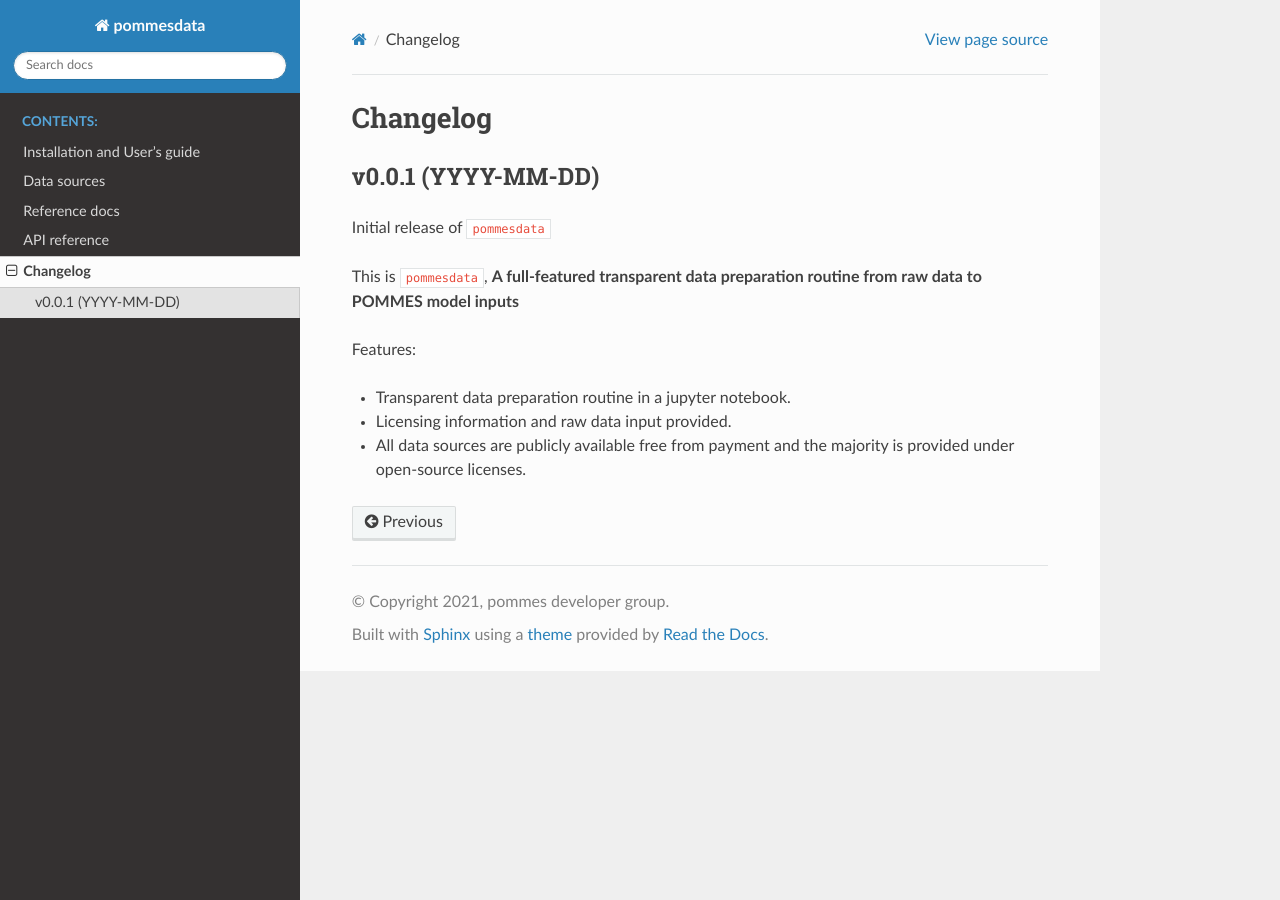
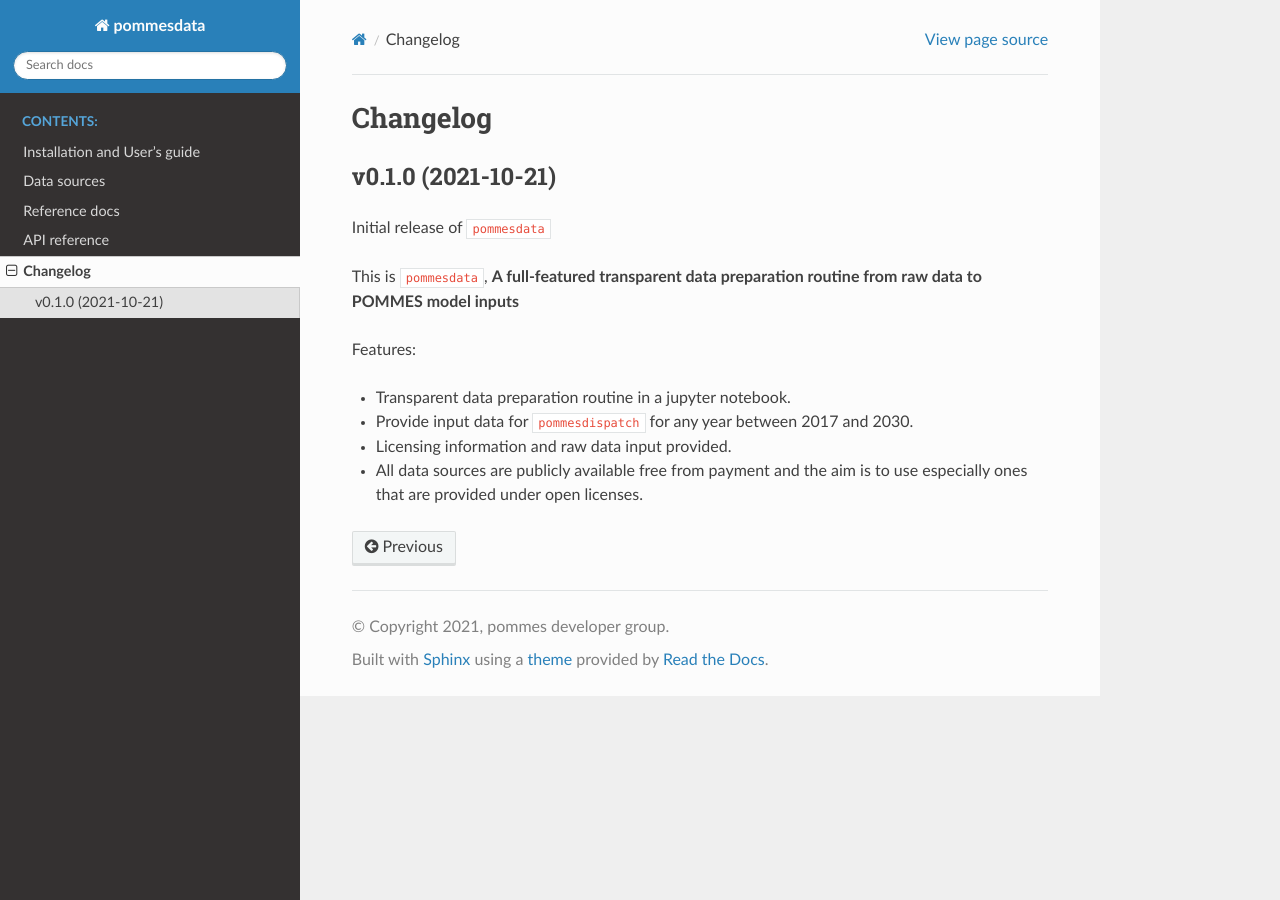
Before and after one commit to pommes-public/pommesdata, a Sphinx documentation site: the page built from docs/changelog.rst, in a window 1280 px wide. Built offline with Sphinx 7.4.7 and the Read the Docs theme 2.0.0, drawn with Linux system fonts in a browser that asks for light colours.

Commit message:
Update changelog.rst

```diff
--- a/docs/changelog.rst
+++ b/docs/changelog.rst
@@ -1,7 +1,7 @@
 Changelog
 =========
 
-v0.0.1 (YYYY-MM-DD)
+v0.1.0 (2021-10-21)
 -------------------
 
 Initial release of ``pommesdata``
@@ -11,6 +11,7 @@ This is ``pommesdata``, **A full-featured transparent data preparation routine f
 Features:
 
 * Transparent data preparation routine in a jupyter notebook.
+* Provide input data for ``pommesdispatch`` for any year between 2017 and 2030.
 * Licensing information and raw data input provided.
-* All data sources are publicly available free from payment and the majority
-  is provided under open-source licenses.
+* All data sources are publicly available free from payment and the aim is
+  to use especially ones that are provided under open licenses.
```
